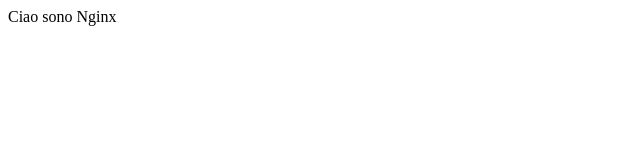
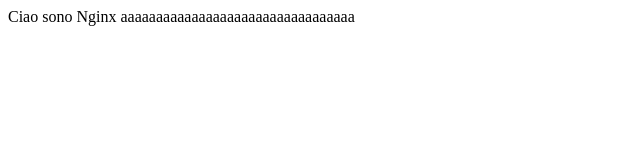
Before and after one commit to zecko8/prog1-nginx, a plain HTML site: page index.html in a window 1280 px wide. Shown: the whole page, without its empty margins (0-640 px from the left). Drawn offline with Linux system fonts and the light colour scheme.

Commit message:
Update index.html

```diff
--- a/index.html
+++ b/index.html
@@ -1,5 +1,5 @@
 <html>
 <body>
-Ciao sono Nginx
+Ciao sono Nginx aaaaaaaaaaaaaaaaaaaaaaaaaaaaaaaaa
 </body>
 </html>
```
